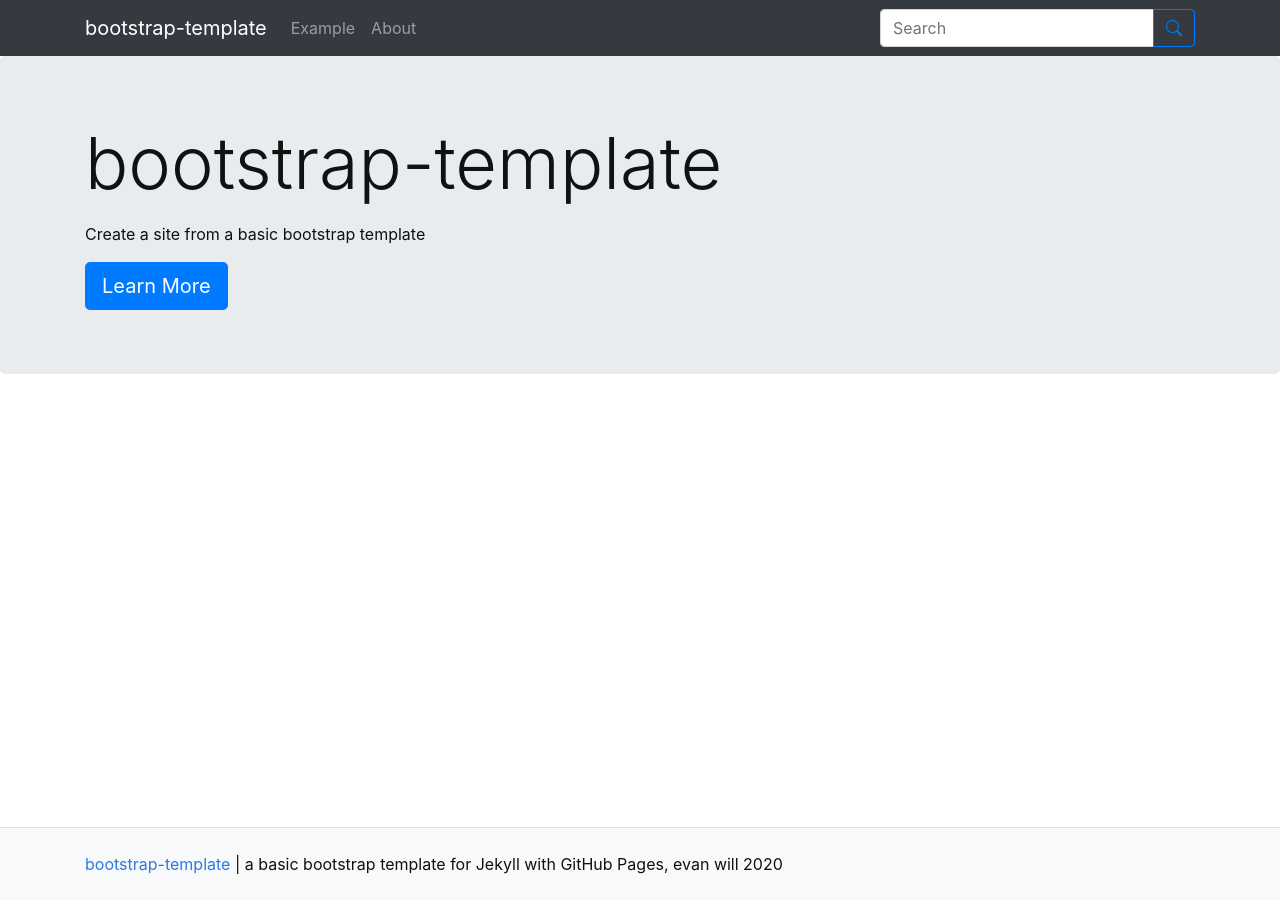
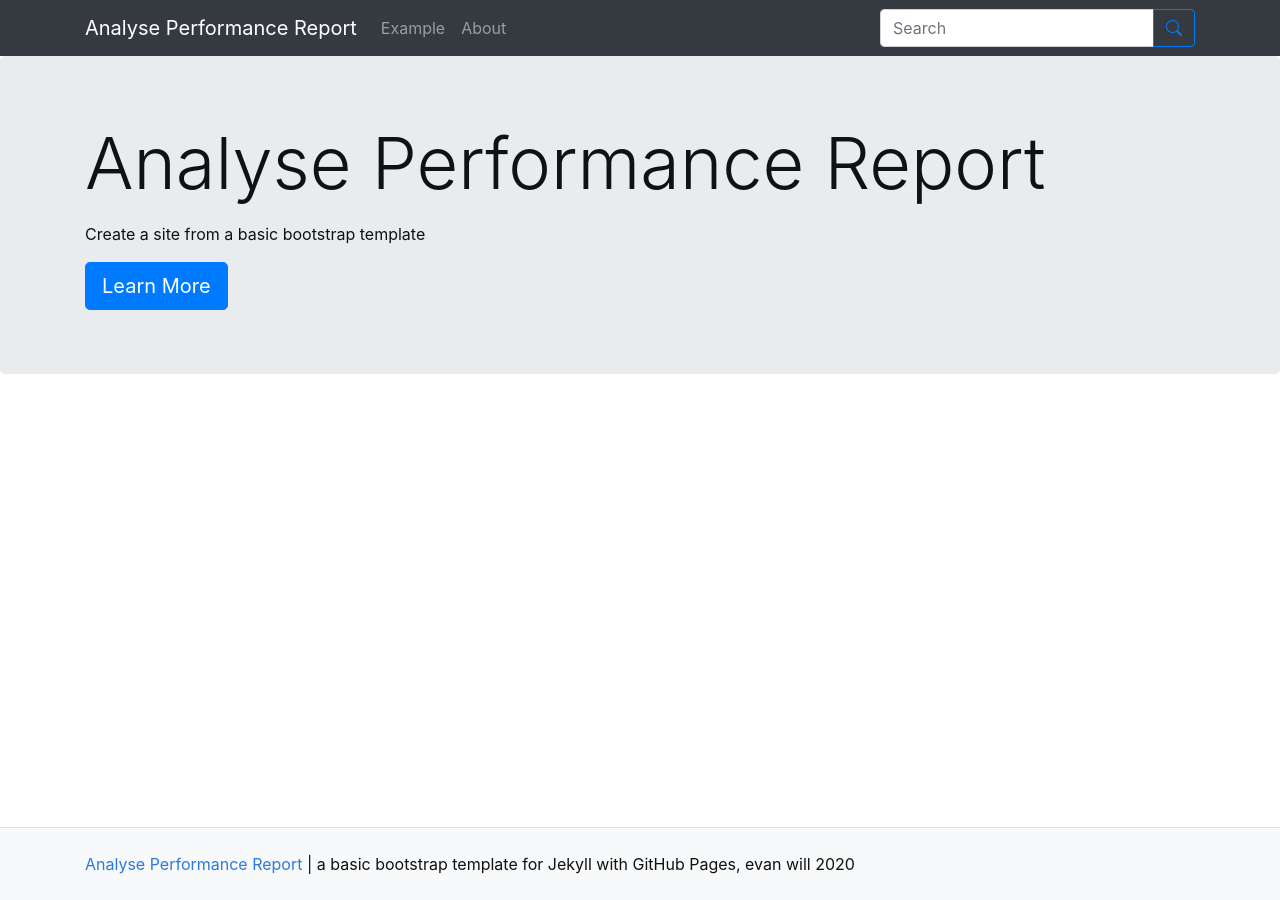
Before and after one commit to NicoMichelas/JekyllExample, a Jekyll site: the page built from pages/index.md, in a window 1280 px wide. Built offline with Jekyll 4.4.1, drawn with Linux system fonts in a browser that asks for light colours.

Commit message:
set up config

```diff
--- a/_config.yml
+++ b/_config.yml
@@ -9,7 +9,7 @@
 #######
 # SITE SETTINGS
 #
-title: bootstrap-template
+title: Analyse Performance Report
 description: "a basic bootstrap template for Jekyll with GitHub Pages"
 year: 2020
 author: evan will
@@ -23,13 +23,13 @@ search: true
 #
 # use url for the domain, e.g. https://thecdil.github.io
 # on gh-pages follow the pattern: https://username.github.io
-url:
+url: https://NicoMichelas.github.io
 # use baseurl to add subsection of the domain, e.g. /timelinejs-template
 # on gh-pages this is a / followed by the name of the repository
 # baseurl is your github repository's name prefixed with a /
-baseurl:
+baseurl: /video_analyse_performance_report
 # location of code, the full url to your github repository
-source-code: https://github.com/thecdil/bootstrap-template
+source-code: https://github.com/NicoMichelas/Jekyll_example
 
 ##########
 # GOOGLE ANALYTICS [optional!]
```
